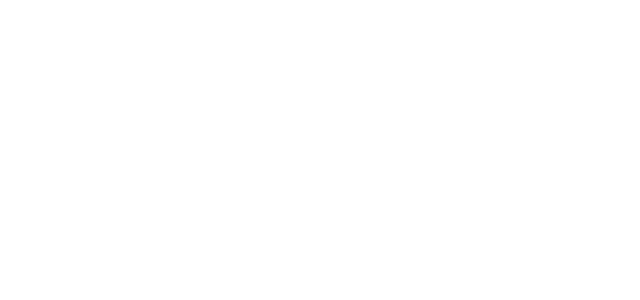
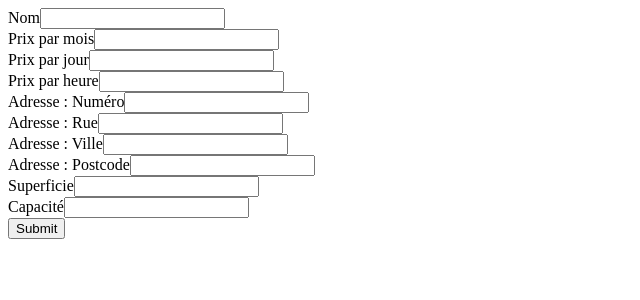
Before and after one commit to Anakin-66/Coworking-front, a React (Create React App) app: page /admin/coworkings/create in a window 1280 px wide. Before the commit this address had no page. Shown: the top 300 px of the page, without its empty margins (0-640 px from the left). Built offline with nearby package versions, Linux system fonts and the light colour scheme.

Commit message:
added coworkingcreate and commentary

```diff
--- a/src/App.js
+++ b/src/App.js
@@ -5,6 +5,7 @@
 import CoworkingDetailsPage from "./pages/guest/CoworkingDetailsPage";
 import LoginPage from "./pages/guest/LoginPage";
 import AdminCoworkingsPage from "./pages/admin/AdminCoworkingsPage";
+import AdminCoworkingCreate from "./pages/admin/AdminCoworkingCreate";
 
 
 
@@ -20,6 +21,7 @@
 
         <Route path="/admin" element={<DashBoardPage />} />
         <Route path="/admin/coworkings" element={<AdminCoworkingsPage />} />
+        <Route path="/admin/coworkings/create" element={<AdminCoworkingCreate />} />
       </Routes>
     </BrowserRouter>
   );
--- /dev/null
+++ b/src/pages/admin/AdminCoworkingCreate.jsx
@@ -0,0 +1,136 @@
+import { useState } from "react"
+
+function AdminCoworkingCreate() {
+    // hook useState pour  gérer les messages
+    const [message, setMessage] = useState(null);
+    // Fonction asynchrone car y'a un fetch
+    const handleCreateCoworking = async (event) => {
+        // Pour éviter le comportement par défaut du formulaire
+        event.preventDefault();
+        // On récupère les champs des formulaires
+        const name = event.target.name.value;
+        const priceByMonth = event.target.priceByMonth.value;
+        const priceByDay = event.target.priceByDay.value;
+        const priceByHour = event.target.priceByHour.value;
+        const addressNumber = event.target.addressNumber.value;
+        const addressStreet = event.target.addressStreet.value;
+        const addressCity = event.target.addressCity.value;
+        const addressPostcode = event.target.addressPostcode.value;
+        const superficy = event.target.superficy.value;
+        const capacity = event.target.capacity.value;
+
+        // Déclaration d'une variable d'objet coworkingToCreate qui correspond au model de l'api
+        const coworkingToCreate = {
+            name: name,
+            price: {
+                month: priceByMonth,
+                day: priceByDay,
+                hour: priceByHour
+            },
+            address: {
+                number: addressNumber,
+                street: addressStreet,
+                city: addressCity,
+                postCode: addressPostcode,
+            },
+            superficy: superficy,
+            capacity: capacity
+        }
+        console.log(coworkingToCreate);
+        // On récupère le coworkingToCreate qui sera traduit en JSON
+        const coworkingToCreateJson = JSON.stringify(coworkingToCreate)
+        // On récupère le token
+        const token = localStorage.getItem("jwt")
+         // Déclaration d'une variable avec un fetch de l'api pour récupérer les coworkings
+        const createCoworkingReponse = await fetch("http://localhost:3002/api/coworkings/", {
+            // La méthode du create est un POST
+            method: "POST",
+            headers: {
+                "Content-Type": "application/json",
+                Authorization: "Bearer " + token,
+            },
+            // Récupération du contenu du body
+            body: coworkingToCreateJson
+        });
+
+        // Boolean pour gérer les messages de status
+        if (createCoworkingReponse.status === 201) {
+            setMessage(`Coworking crée`)
+        } else {
+            setMessage(`Erreur ! `)
+        }
+    }
+
+
+    return (
+        <>
+            {message && <p>{message}</p>}
+            <form onSubmit={handleCreateCoworking}>
+                <div>
+                    <label>
+                        Nom
+                        <input type="text" name="name" />
+                    </label>
+                </div>
+                <div>
+                    <label>
+                        Prix par mois
+                        <input type="number" name="priceByMonth" />
+                    </label>
+                </div>
+                <div>
+                    <label>
+                        Prix par jour
+                        <input type="number" name="priceByDay" />
+                    </label>
+                </div>
+                <div>
+                    <label>
+                        Prix par heure
+                        <input type="number" name="priceByHour" />
+                    </label>
+                </div>
+                <div>
+                    <label>
+                        Adresse : Numéro
+                        <input type="text" name="addressNumber" />
+                    </label>
+                </div>
+                <div>
+                    <label>
+                        Adresse : Rue
+                        <input type="text" name="addressStreet" />
+                    </label>
+                </div>
+                <div>
+                    <label>
+                        Adresse : Ville
+                        <input type="text" name="addressCity" />
+                    </label>
+                </div>
+                <div>
+                    <label>
+                        Adresse : Postcode
+                        <input type="text" name="addressPostcode" />
+                    </label>
+                </div>
+                <div>
+                    <label>
+                        Superficie
+                        <input type="number" name="superficy" />
+                    </label>
+                </div>
+                <div>
+                    <label>
+                        Capacité
+                        <input type="number" name="capacity" />
+                    </label>
+                </div>
+
+                <input type="submit" />
+            </form>
+        </>
+    )
+}
+
+export default AdminCoworkingCreate
--- a/src/pages/guest/CoworkingDetailsPage.jsx
+++ b/src/pages/guest/CoworkingDetailsPage.jsx
@@ -28,6 +28,7 @@
                         <li>Jour : {coworking.data.price.day} e</li>
                         <li>Mois : {coworking.data.price.month} e</li>
                     </ul>
+                    {}
                     <p>
                         Adresse : {coworking.data.address.number} {coworking.data.address.street} - {coworking.data.address.city}{" "}
                     </p>
```
